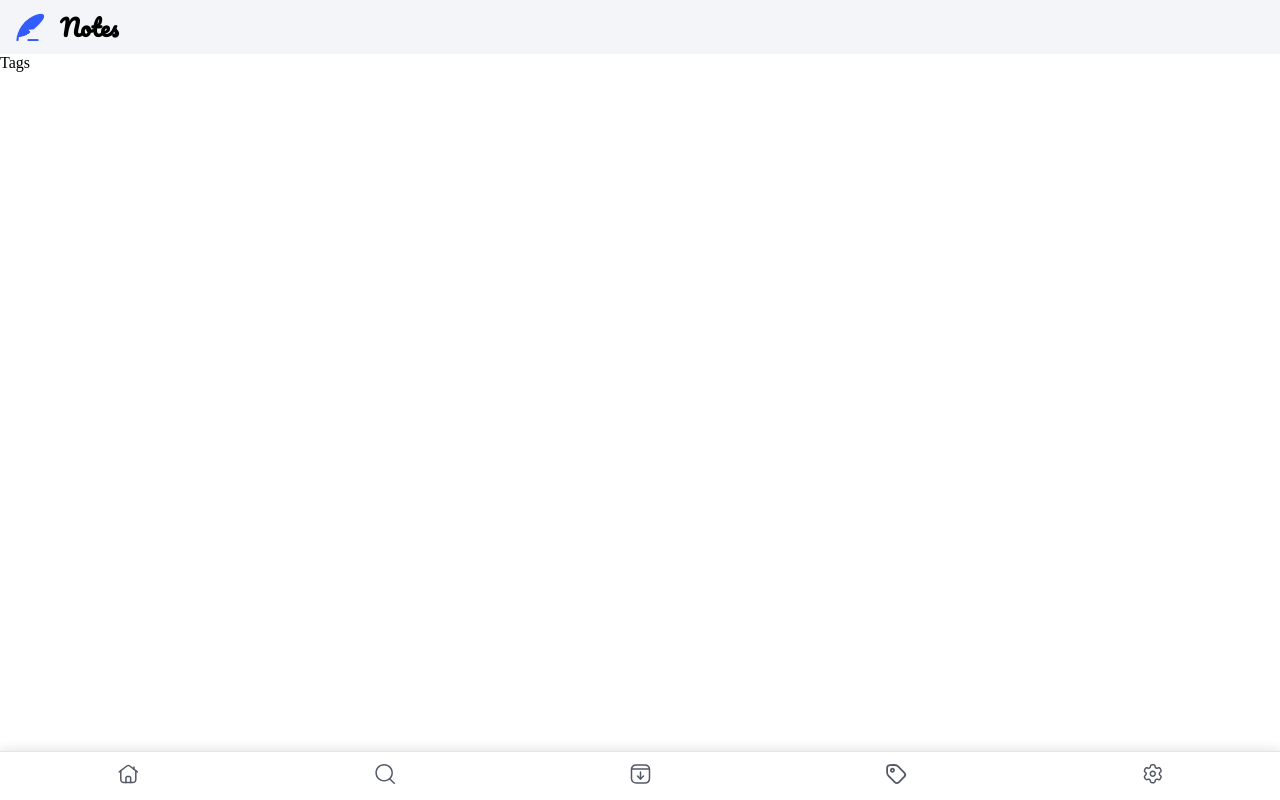
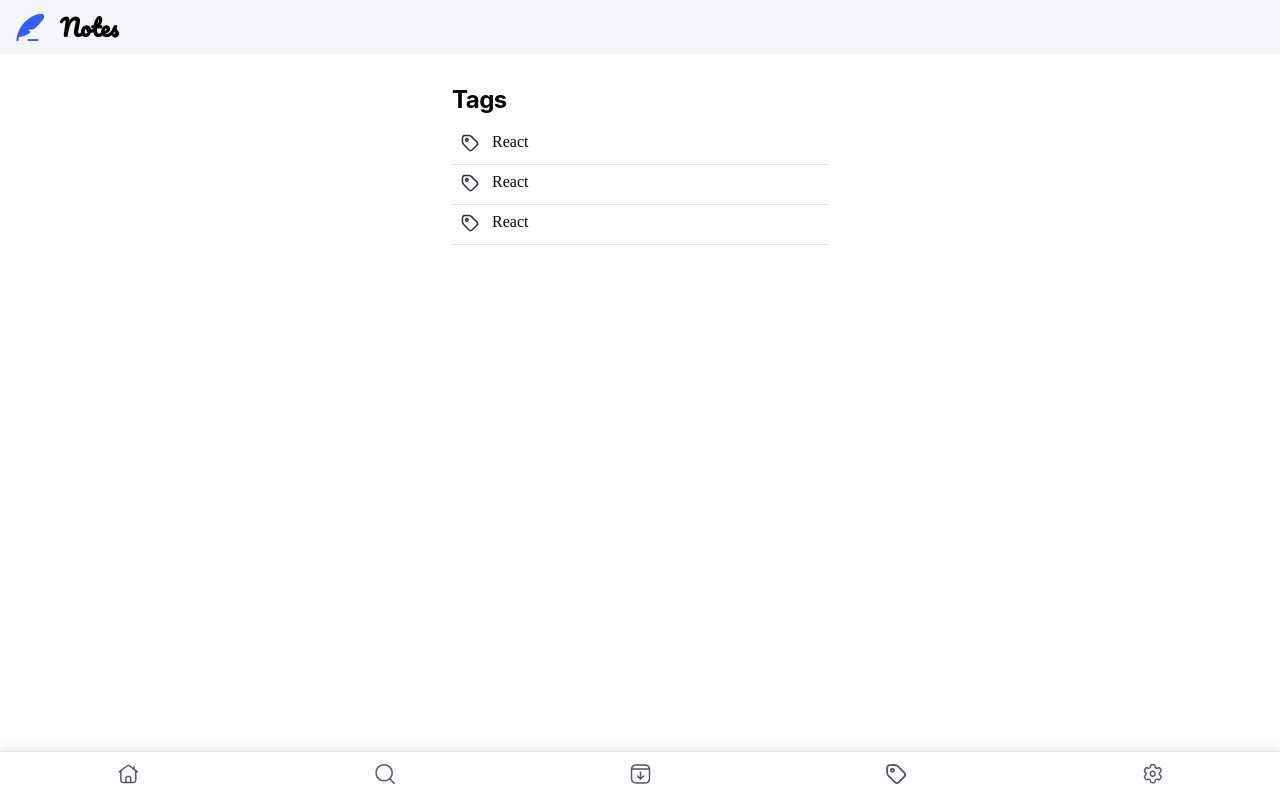
Before and after one commit to MikeG404/note-taking-web-app, a Next.js app: page /tags in a window 1280 px wide. Built offline with nearby package versions, Linux system fonts and the light colour scheme.

Commit message:
feat: add tags component system and update SVG assets

```diff
--- a/app/components/assets/svg.js
+++ b/app/components/assets/svg.js
@@ -54,3 +54,12 @@ export const Plus = () => {
         </svg>
     )
 }
+
+export const TagSvg = () => {
+    return (
+        <svg width="20" height="20" viewBox="0 0 20 20" fill="none" xmlns="http://www.w3.org/2000/svg">
+            <path fill-rule="evenodd" clip-rule="evenodd" d="M2.51318 4.97208C2.51562 3.79561 3.40507 2.74076 4.55965 2.54211C4.7964 2.50076 7.5734 2.50643 8.72233 2.50724C9.85909 2.50806 10.828 2.9167 11.6307 3.71777C13.335 5.41883 15.0377 7.12152 16.7379 8.82585C17.7441 9.83369 17.7579 11.3807 16.7558 12.3918C15.3101 13.8512 13.8571 15.3034 12.3985 16.749C11.3883 17.7504 9.84125 17.7374 8.83259 16.7312C7.11287 15.0163 5.39315 13.3014 3.68074 11.5793C3.01831 10.9129 2.62751 10.1077 2.54075 9.16636C2.47102 8.41394 2.51156 5.61667 2.51318 4.97208Z" stroke="#2B303B" stroke-width="1.5" stroke-linecap="round" stroke-linejoin="round"/>
+            <path fill-rule="evenodd" clip-rule="evenodd" d="M8.25593 6.9294C8.25268 7.65426 7.64702 8.2502 6.91487 8.24858C6.18757 8.24696 5.5819 7.64048 5.58596 6.91805C5.59082 6.164 6.18757 5.57618 6.94648 5.57942C7.66647 5.58185 8.25917 6.19239 8.25593 6.9294Z" stroke="#2B303B" stroke-width="1.5" stroke-linecap="round" stroke-linejoin="round"/>
+        </svg>
+    )
+}
--- /dev/null
+++ b/app/components/tags/Tag.js
@@ -0,0 +1,11 @@
+import { TagSvg } from '../assets/svg';
+import styles from './tag.module.css';
+
+export default function Tag() {
+    return (
+        <div className={styles.tag}>
+            <TagSvg />
+            <p>React</p>
+        </div>
+    )
+}
--- /dev/null
+++ b/app/components/tags/TagList.js
@@ -0,0 +1,15 @@
+import styles from './tag-list.module.css';
+import Tag from "./Tag";
+
+export default function TagList({title}) {
+    return (
+        <section className={`grid-mobile ${styles.tagList}`}>
+        <div className={styles.tagListText}>
+            <h2 className="text-preset-1">{ title }</h2>
+        </div>
+            <Tag />
+            <Tag />
+            <Tag />
+    </section>
+    )
+}
--- /dev/null
+++ b/app/components/tags/tag-list.module.css
@@ -0,0 +1,4 @@
+.tagListText {
+    margin-top: 20px;
+    margin-bottom: 10px;
+}
--- /dev/null
+++ b/app/components/tags/tag.module.css
@@ -0,0 +1,8 @@
+.tag {
+    display: flex;
+    gap: 12px;
+    padding: 8px;
+    border-bottom: solid var(--neutral-200) 1px;
+    height: 40px;
+    max-height: 40px;
+}
--- a/app/tags/page.js
+++ b/app/tags/page.js
@@ -1,7 +1,9 @@
+import TagList from "../components/tags/TagList";
+
 export default function Tag() {
     return (
-        <div>
-            Tags
-        </div>
+        <main>
+            <TagList title='Tags'/>
+        </main>
     )
 }
```
